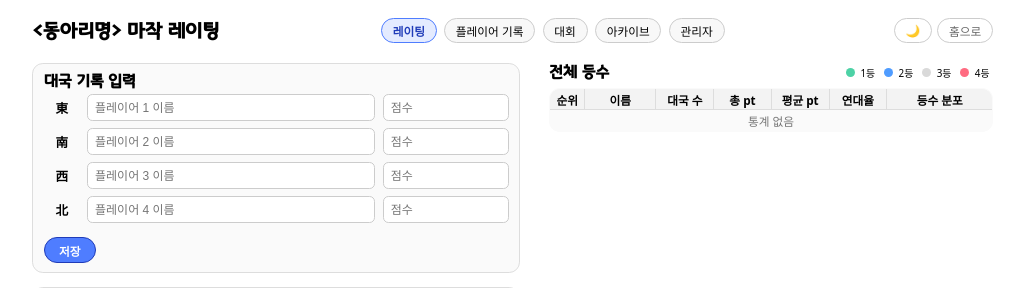
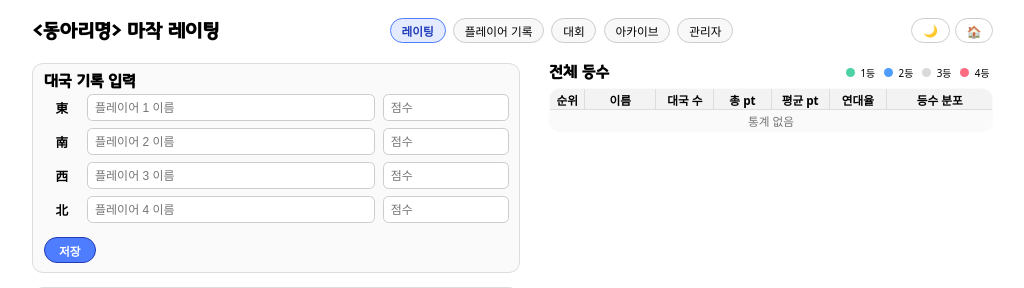
Before and after one commit to nuclyee72/mahjong_rating_site, a Flask app: page /admin in a window 1280 px wide. Shown: the top 288 px of the page, without its empty margins (120-1144 px from the left). Run offline with Flask 3, Linux system fonts and the light colour scheme; the visitor is signed in with stand-in values (Sample User, id 1); data that the repository does not hold is empty; some web fonts are replaced.

Commit message:
Replace home link text with icon; drop visible admin login link
"홈으로" is now a 🏠 icon everywhere it appears. The admin login
link is removed from the top bar; /admin still works when typed
directly and redirects to login if not authenticated.

Co-Authored-By: Claude Sonnet 5 <noreply@anthropic.com>

```diff
--- a/templates/index.html
+++ b/templates/index.html
@@ -85,10 +85,7 @@
     </div>
     <div style="display: flex; align-items: center; gap: 6px; margin-left: 8px; flex-shrink: 0;">
       <button id="theme-toggle" type="button" class="btn-link" aria-label="다크 모드 전환">🌙</button>
-      {% if not is_admin %}
-      <a href="{{ url_for('mahjong.admin_login', next=url_for('mahjong.index_page')) }}" class="btn-link">관리자 로그인</a>
-      {% endif %}
-      <a href="/" class="btn-link">홈으로</a>
+      <a href="/" class="btn-link" aria-label="홈으로" title="홈으로">🏠</a>
     </div>
   </div>
 
```
